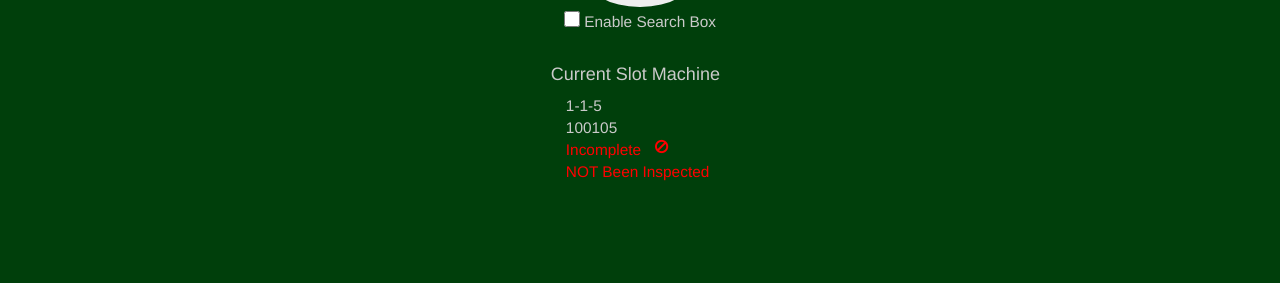
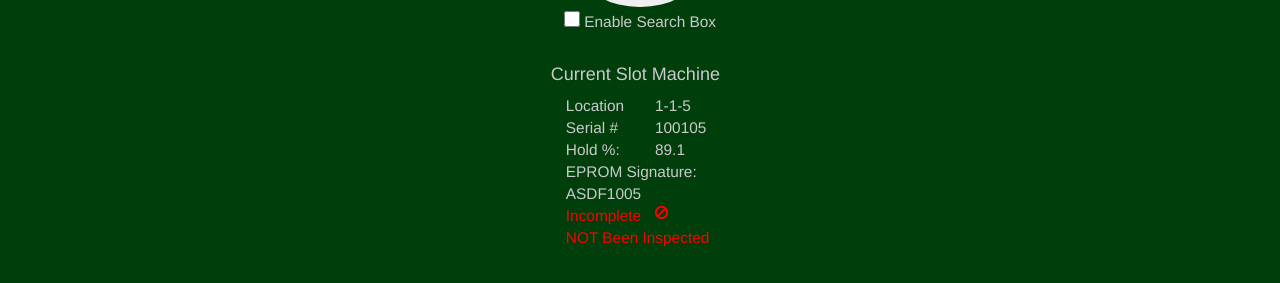
Before and after one commit to jcsmileyjr/Digital-Slot-Inspection, a plain HTML site: page index.html at #!/nav in a window 1280 px wide. Shown: the part 235-518 px from the top of the page. Drawn offline with nearby package versions, Linux system fonts and the light colour scheme; some packages are replaced by stand-ins of ours.

Commit message:
Nav html: Add label to slot info, add software info
Added labels to existing location and serial number information on main
nav.html page.
Added additional hold percentage and eprom signature from software page
to the main nav.html page.

```diff
--- a/nav/nav.html
+++ b/nav/nav.html
@@ -82,21 +82,35 @@
             <br>
             <div class="row">
                 <!-- left side column-->
-                <div class="col-xs-1 col-sm-3 col-md-2 col-lg-4"></div>
-                <div class="col-xs-10 col-sm-6 col-md-8 col-lg-4">
+                <div class="col-xs-1 col-sm-1 col-md-2 col-lg-4"></div>
+                <div class="col-xs-10 col-sm-10 col-md-8 col-lg-4">
                     <h4>Current Slot Machine</h4>
                     <div class="col-xs-6 col-sm-6 col-md-6 col-lg-6">
+                        Location
+                    </div>
+                    <div class="col-xs-6 col-sm-6 col-md-6 col-lg-6 leftAlign">
                         {{location}}
                     </div>
+                    <br>
+                    <div class="col-xs-6 col-sm-6 col-md-6 col-lg-6">
+                        Serial #
+                    </div>
                     <div class="col-xs-6 col-sm-6 col-md-6 col-lg-6 leftAlign">
-                        <!--<i class="fa fa-question" aria-hidden="true"></i>-->
+                        {{serialNumber}}
                     </div>
                     <br>
-                    <div class="col-xs-6 col-sm-6 col-md-6 col-lg-6 ">
-                        {{serialNumber}}
+                    <div class="col-xs-6 col-sm-6 col-md-6 col-lg-6">
+                        Hold %:
                     </div>
                     <div class="col-xs-6 col-sm-6 col-md-6 col-lg-6 leftAlign">
-                        <!--<i class="fa fa-question" aria-hidden="true"></i>-->
+                        {{percentage}}
+                    </div>
+                    <br>
+                    <div class="col-xs-12  col-sm-12 col-md-12 col-lg-12">
+                        EPROM Signature:
+                    </div>
+                    <div class="col-xs-12  col-sm-12 col-md-12 col-lg-12 leftAlign">
+                        {{signature}}
                     </div>
                     <br>
                     <div class="col-xs-6 col-sm-6 col-md-6 col-lg-6 " ng-class="{'incompleteColor':incompleteIcon, 'completeColor': completeIcon, 'skipColor': skipIcon}">
@@ -113,7 +127,7 @@
                     </div>
                 </div >
                 <!-- right side column-->
-                <div class="col-xs-1 col-sm-3 col-md-2 col-lg-4"></div>
+                <div class="col-xs-1 col-sm-1 col-md-2 col-lg-4"></div>
             </div><!--End of slot machine details row-->
         </div>
         </div>
--- a/nav/navController.js
+++ b/nav/navController.js
@@ -47,6 +47,12 @@ myApp.controller('navController', ["$scope", "SlotMachine","Compliance", "IssueC
 
         //assigns the slot machine, received as a parameter, serial number to the scope's serial number
         $scope.serialNumber = slotMachine.serialNumber;
+
+        //assigns the slot machine, received as a parameter, the hold percentage to the scope's percentage
+        $scope.percentage = slotMachine.holdPercentage;
+
+        //assigns the slot machine, received as a parameter, EPROM signature to the scope's signature
+        $scope.signature= slotMachine.EPROM;
 
         //assigns the slot machine, received as a parameter, completed status to the scope's completed
         $scope.completed = slotMachine.completed;
```
